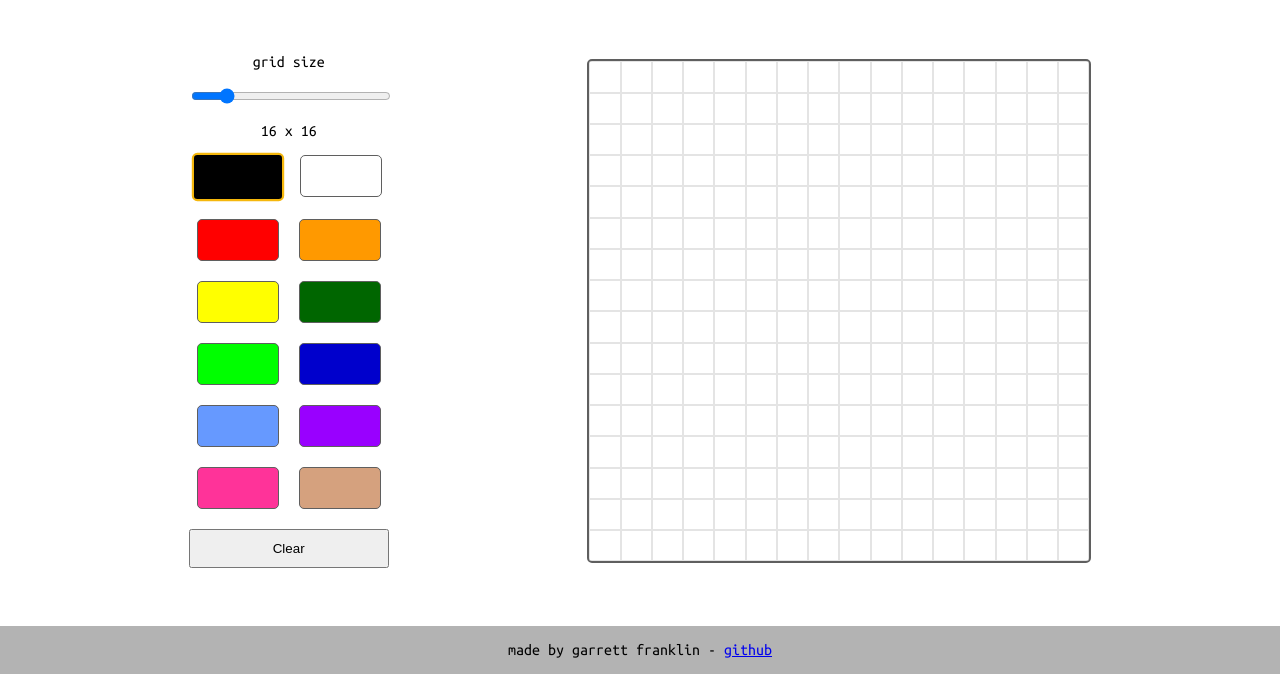
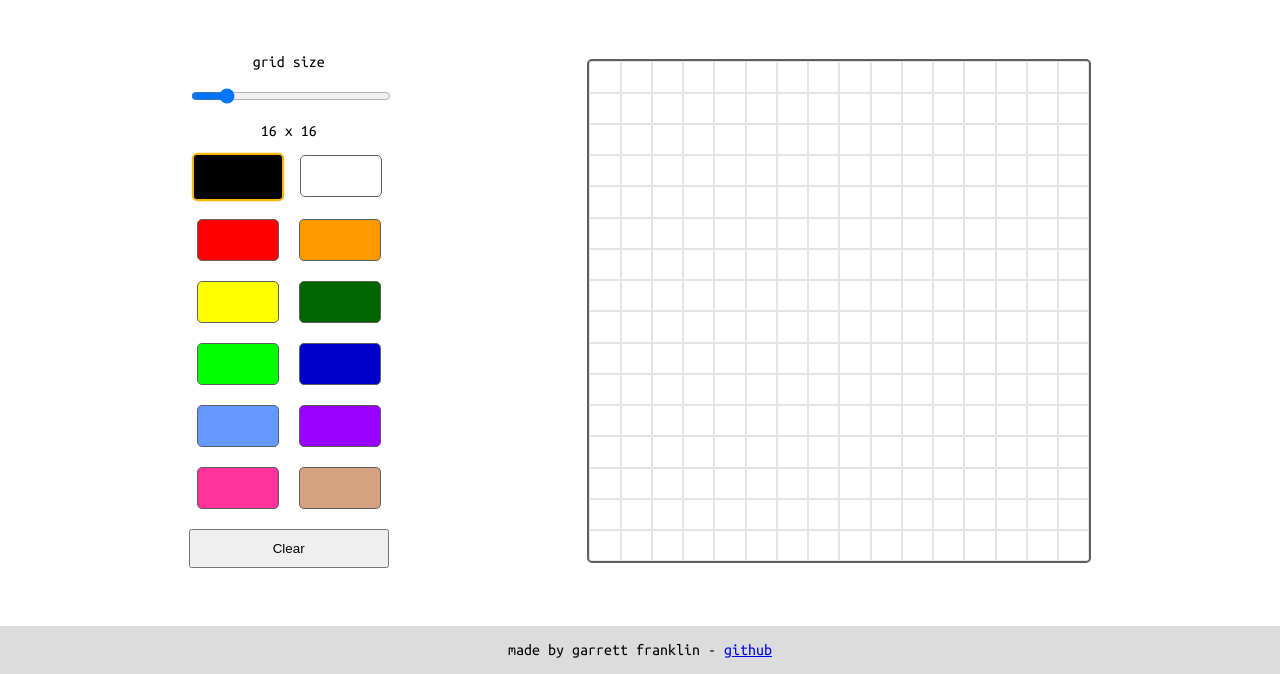
Before and after one commit to DecentraLearn/etch-a-sketch, a plain HTML site: page index.html in a window 1280 px wide. Shown: the part 126-800 px from the top of the page. Drawn offline with Linux system fonts and the light colour scheme.

Commit message:
Adjust the color of the footer

```diff
--- a/style.css
+++ b/style.css
@@ -91,5 +91,5 @@ button {
   display: flex;
   justify-content: center;
   align-items: center;
-  background-color: #929292b2;
+  background-color: #b8b8b87e;
 }
```
